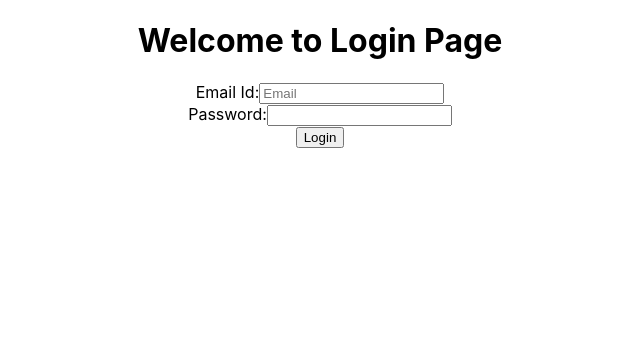
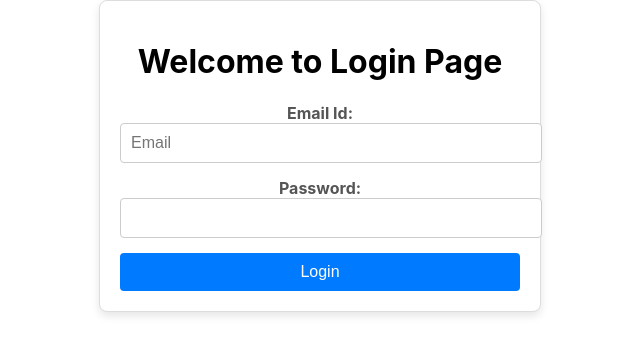
Before and after one commit to havishat/feedssystemfrontend, a React (Create React App) app: page / in a window 1280 px wide. Shown: the top 354 px of the page, without its empty margins (320-960 px from the left). Built offline with nearby package versions, Linux system fonts and the light colour scheme.

Commit message:
added css

```diff
--- a/src/components/Home.js
+++ b/src/components/Home.js
@@ -3,9 +3,14 @@ import axios from 'axios';
 import { useNavigate } from 'react-router-dom';
 
 function Home(){
+    const [posts, setPosts] = useState([]);
+    const [loading, setLoading] = useState(true);
+    const [error, setError] = useState('');
+    const navigate = useNavigate();
+
 
     return (
-        <div>
+        <div className="home-container">
             <h1>Welcome to Feeds Home Page</h1>
         </div>
     );
--- a/src/components/Login.js
+++ b/src/components/Login.js
@@ -23,7 +23,7 @@ function Login(){
         // navigate('/');
     }
     return(
-        <div>
+        <div className="login-container">
             <h1>Welcome to Login Page</h1>
             <form onSubmit={handleLogin}>
                 <div>
--- a/src/index.css
+++ b/src/index.css
@@ -11,3 +11,135 @@ code {
   font-family: source-code-pro, Menlo, Monaco, Consolas, 'Courier New',
     monospace;
 }
+
+/* src/styles.css */
+
+/* General Container Styles */
+.login-container {
+  width: 100%;
+  max-width: 400px;
+  margin: 0 auto;
+  padding: 20px;
+  border: 1px solid #ddd;
+  border-radius: 8px;
+  box-shadow: 0 4px 8px rgba(0, 0, 0, 0.1);
+  background-color: #fff;
+}
+
+/* Title Styles */
+.login-container h2 {
+  text-align: center;
+  color: #333;
+  margin-bottom: 20px;
+}
+
+/* Form Styles */
+.login-container form {
+  display: flex;
+  flex-direction: column;
+}
+
+/* Input Field Styles */
+.login-container input {
+  padding: 10px;
+  margin-bottom: 15px;
+  border: 1px solid #ccc;
+  border-radius: 4px;
+  font-size: 16px;
+  width: 100%;
+}
+
+/* Label Styles */
+.login-container label {
+  margin-bottom: 5px;
+  font-weight: bold;
+  color: #555;
+}
+
+/* Button Styles */
+.login-container button {
+  padding: 10px;
+  background-color: #007bff;
+  border: none;
+  border-radius: 4px;
+  color: #fff;
+  font-size: 16px;
+  cursor: pointer;
+  transition: background-color 0.3s ease;
+}
+
+.login-container button:hover {
+  background-color: #0056b3;
+}
+
+/* Error Message Styles */
+.login-container p {
+  color: #d9534f;
+  text-align: center;
+}
+
+
+/* src/styles.css */
+
+/* General Feed Container Styles */
+.home-container {
+  width: 100%;
+  max-width: 800px;
+  margin: 0 auto;
+  padding: 20px;
+  background-color: #f9f9f9;
+}
+
+/* Title Styles */
+.home-container h2 {
+  text-align: center;
+  color: #333;
+  margin-bottom: 20px;
+}
+
+/* Button Styles */
+.home-container button {
+  padding: 10px 15px;
+  background-color: #007bff;
+  border: none;
+  border-radius: 4px;
+  color: #fff;
+  font-size: 16px;
+  cursor: pointer;
+  transition: background-color 0.3s ease;
+  margin-bottom: 20px;
+}
+
+.home-container button:hover {
+  background-color: #0056b3;
+}
+
+/* Post List Styles */
+.posts {
+  list-style-type: none;
+  padding: 0;
+  margin: 0;
+}
+
+/* Individual Post Styles */
+.post {
+  border: 1px solid #ddd;
+  border-radius: 8px;
+  padding: 15px;
+  margin-bottom: 15px;
+  background-color: #fff;
+  box-shadow: 0 4px 8px rgba(0, 0, 0, 0.1);
+}
+
+.post p {
+  margin: 0;
+  color: #333;
+}
+
+/* Loading and Error Messages */
+.loading, .error {
+  text-align: center;
+  font-size: 18px;
+  color: #555;
+  margin-top: 20px;
+}
```
Also changed, not shown: src/App.css (line endings or trailing spaces).
